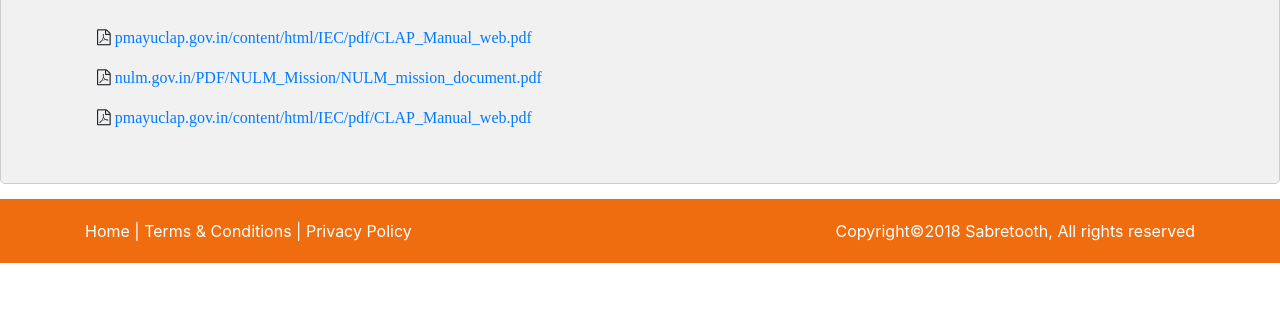
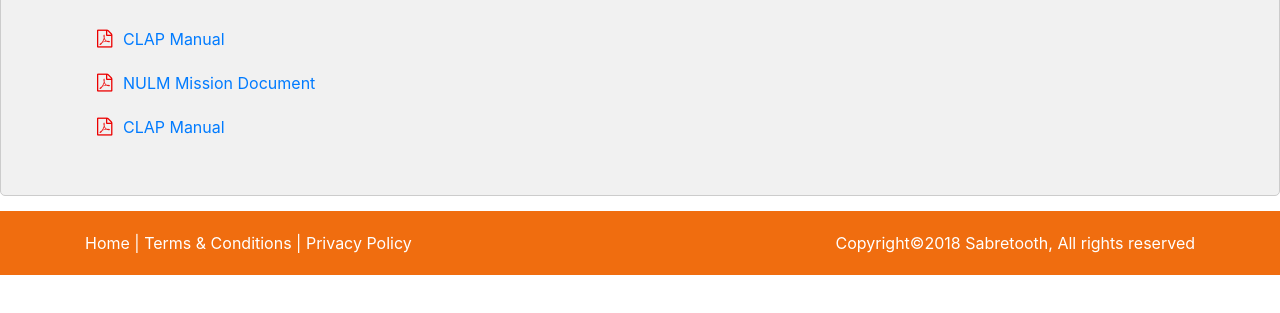
Before and after one commit to Govinda04/pmay, a plain HTML site: page faq.html in a window 1280 px wide. Shown: the part 241-554 px from the top of the page. Drawn offline with nearby package versions, Linux system fonts and the light colour scheme.

Commit message:
faq font size

```diff
--- a/css/home.css
+++ b/css/home.css
@@ -295,6 +295,14 @@
   margin-left: 15px;
   margin-bottom: 20px;
 }
+.faq_section a:hover {
+  text-decoration: none;
+}
+.pmay_faq_sec i {
+  font-size: 18px;
+  color: #ec0000;
+  margin-right: 6px;
+}
 
 .guide_section {
   margin: 20px 0px;
--- a/faq.html
+++ b/faq.html
@@ -49,23 +49,34 @@
     <section class="geninfo_section">
         <div class="pmay_h_main">
             <div class="container">
-                <div class="faq_section">
+                <div class="faq_section pmay_faq_sec">
                     <h4> &#x2605; FAQ</h4>
                     <table class="table table-borderless table-hover">
 
                         <tbody>
                             <tr>
-                                <td colspan="2"> <i class="fa fa-file-pdf-o" aria-hidden="true"><a href="https://c">
-                                            pmayuclap.gov.in/content/html/IEC/pdf/CLAP_Manual_web.pdf</a></i></td>
+                                <td colspan="2">
+                                    <i class="fa fa-file-pdf-o" aria-hidden="true"></i>
+                                    <a href="https://pmayuclap.gov.in/content/html/IEC/pdf/CLAP_Manual_web.pdf">
+                                        CLAP Manual
+                                    </a>
+                                </td>
                             </tr>
                             <tr>
-                                <td colspan="2"> <i class="fa fa-file-pdf-o" aria-hidden="true"><a
-                                            href="https://nulm.gov.in/PDF/NULM_Mission/NULM_mission_document.pdf">
-                                            nulm.gov.in/PDF/NULM_Mission/NULM_mission_document.pdf</a></i></td>
+                                <td colspan="2">
+                                    <i class="fa fa-file-pdf-o" aria-hidden="true"></i>
+                                    <a href="https://nulm.gov.in/PDF/NULM_Mission/NULM_mission_document.pdf">
+                                        NULM Mission Document
+                                    </a>
+                                </td>
                             </tr>
                             <tr>
-                                <td colspan="2"> <i class="fa fa-file-pdf-o" aria-hidden="true"><a href="https://c">
-                                            pmayuclap.gov.in/content/html/IEC/pdf/CLAP_Manual_web.pdf</a></i></td>
+                                <td colspan="2">
+                                    <i class="fa fa-file-pdf-o" aria-hidden="true"></i>
+                                    <a href="https://pmayuclap.gov.in/content/html/IEC/pdf/CLAP_Manual_web.pdf">
+                                        CLAP Manual
+                                    </a>
+                                </td>
                             </tr>
                         </tbody>
                     </table>
```
